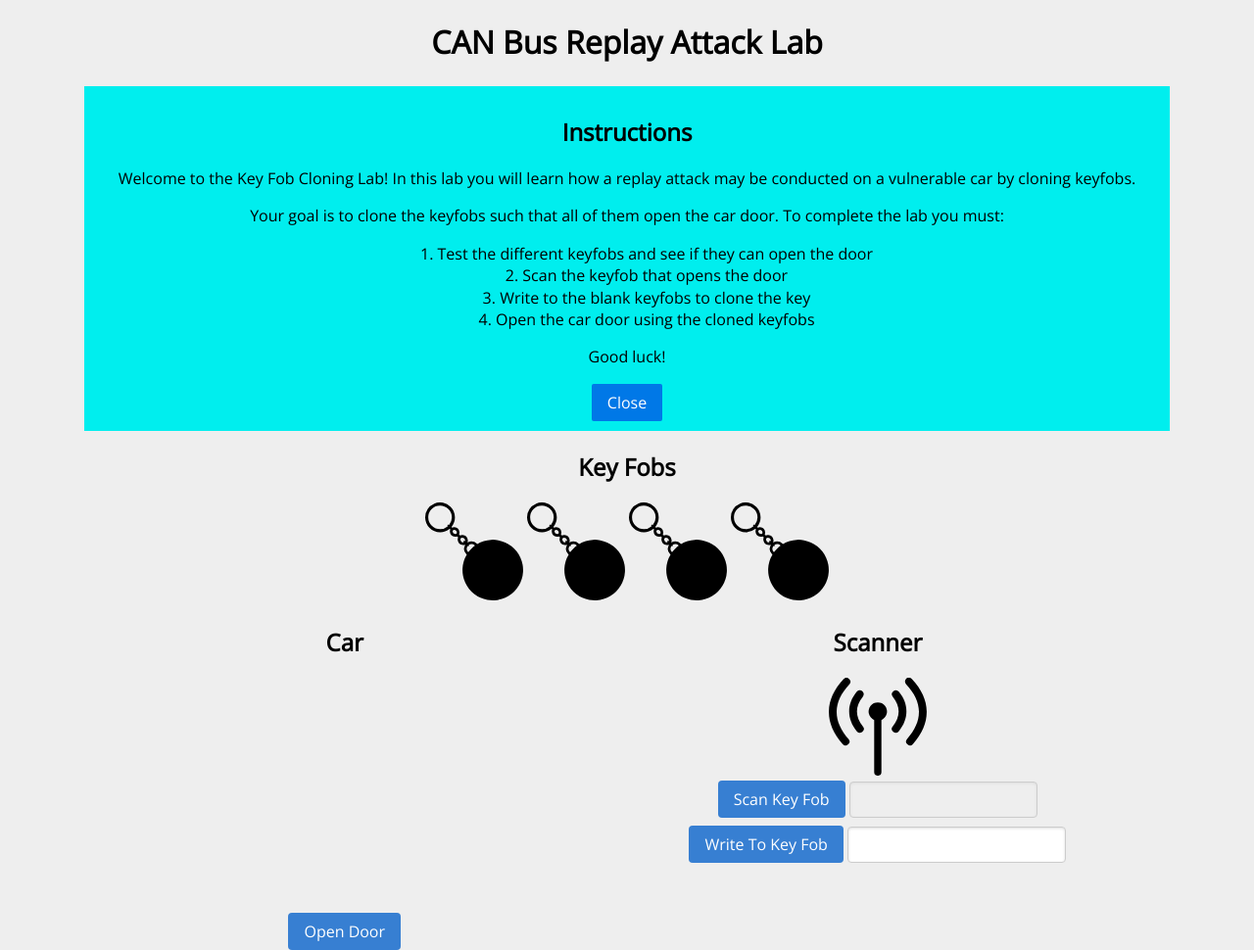
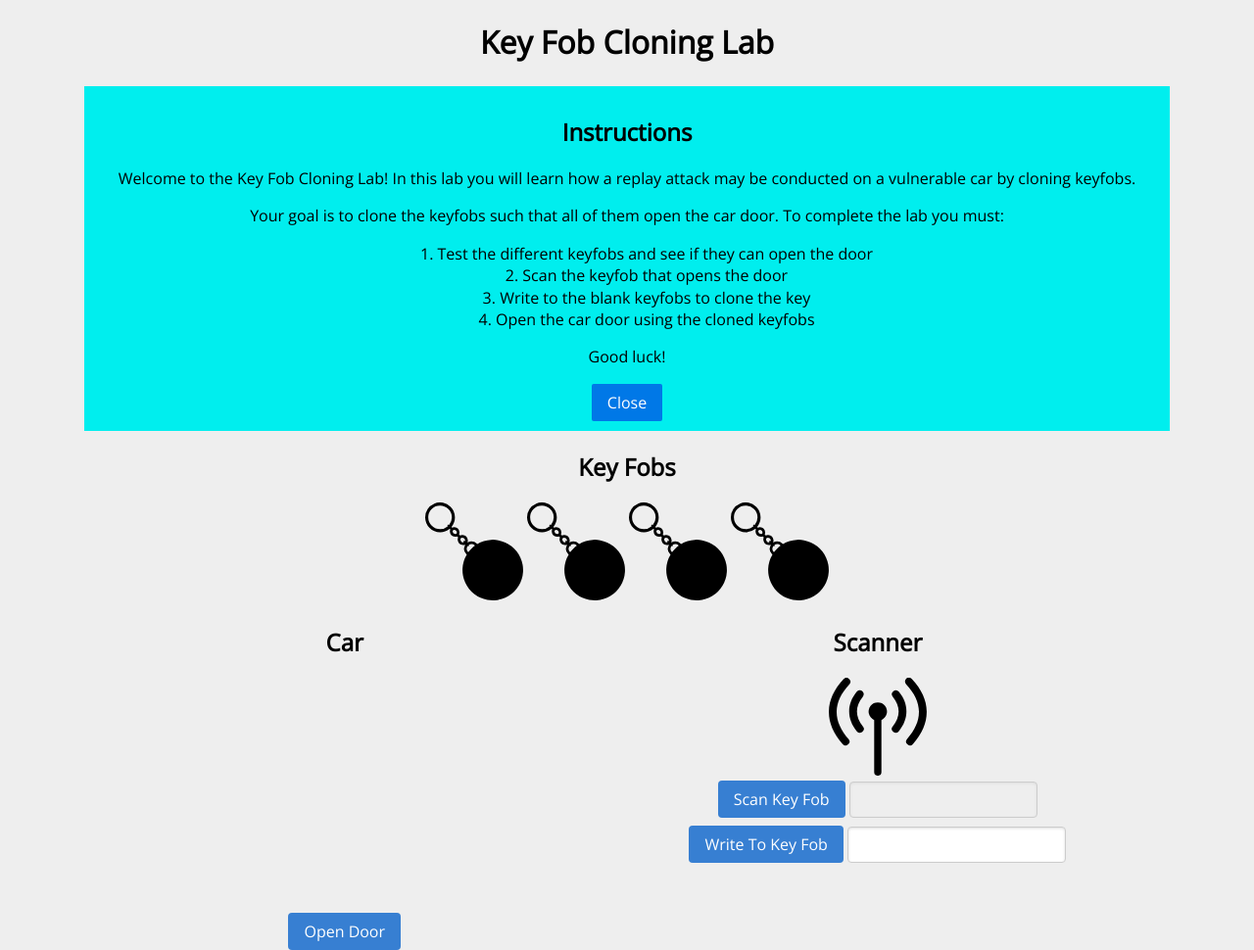
Before and after one commit to WPI-LIONS-Group/Key-Fob-Cloning-Lab, a plain HTML site: page index.html in a window 1280 px wide. Shown: the whole page at 98% size. Drawn offline with nearby package versions, Linux system fonts and the light colour scheme.

Commit message:
renamed title

```diff
--- a/index.html
+++ b/index.html
@@ -6,11 +6,11 @@
     <link href='https://fonts.googleapis.com/css?family=Open Sans' rel='stylesheet'>
     <link rel="stylesheet" href="https://cdn.jsdelivr.net/npm/purecss@3.0.0/build/pure-min.css" integrity="sha384-X38yfunGUhNzHpBaEBsWLO+A0HDYOQi8ufWDkZ0k9e0eXz/tH3II7uKZ9msv++Ls" crossorigin="anonymous">
     <link rel="stylesheet" href="styles.css">
-    <title>CAN Bus Lab</title>
+    <title>Key Fob Cloning Lab</title>
 </head>
 <body onload="refresh()">
 
-<h1>CAN Bus Replay Attack Lab</h1>
+<h1>Key Fob Cloning Lab</h1>
 
 <div id="popup">
     <h2>Instructions</h2>
```
